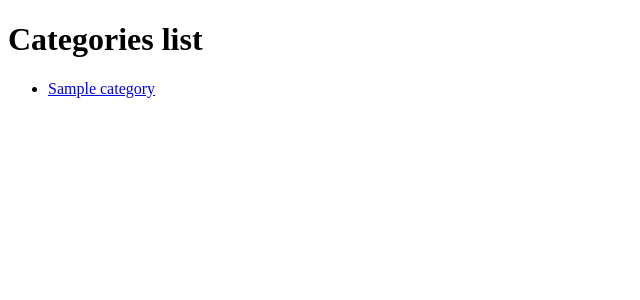
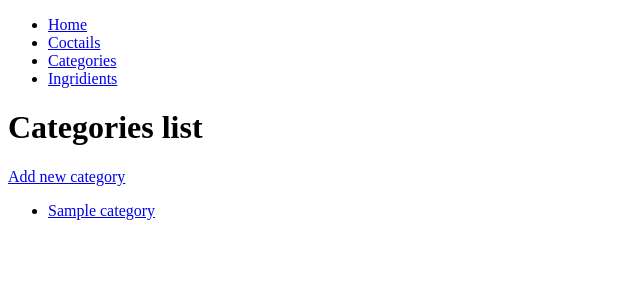
Before and after one commit to pokutnik/test_projects, a Django app: template coctail/localcoctail/templates/localcoctail/category_list.html in a window 1280 px wide. Shown: the top 300 px of the page, without its empty margins (0-640 px from the left). Run offline with Django 3.2, Linux system fonts and the light colour scheme; the template is opened without the code that fills it: most values are stand-ins (such as "Sample title", 1, 10 or a date in 2020); some libraries are stand-ins or nearby versions.

Commit message:
add menu and add links

```diff
--- a/coctail/localcoctail/templates/localcoctail/category_list.html
+++ b/coctail/localcoctail/templates/localcoctail/category_list.html
@@ -4,6 +4,7 @@
 
 {% block content %}
 	<h1>Categories list</h1>
+	<a href="{% url category_add %}">Add new category</a>
 	<ul class="categories">
 		{% for category in object_list %}
 			<li><a href="{{ category.get_absolute_url }}">{{ category.title }}</a></li>
--- a/coctail/localcoctail/templates/localcoctail/ingridient_list.html
+++ b/coctail/localcoctail/templates/localcoctail/ingridient_list.html
@@ -4,6 +4,7 @@
 
 {% block content %}
 	<h1>Ingridients list</h1>
+	<a href="{% url ingridient_add %}">Add new ingridient</a>
 	<ul class="ingridients">
 		{% for ingridient in object_list %}
 			<li><a href="{{ ingridient.get_absolute_url }}">{{ ingridient.value }}</a></li>
--- a/coctail/settings.py
+++ b/coctail/settings.py
@@ -94,7 +94,6 @@ TEMPLATE_LOADERS = (
 
 MIDDLEWARE_CLASSES = (
     'django.middleware.common.CommonMiddleware',
-    'django.middleware.csrf.CsrfViewMiddleware',
 )
 
 ROOT_URLCONF = 'coctail.urls'
--- a/coctail/templates/base.html
+++ b/coctail/templates/base.html
@@ -2,14 +2,18 @@
 <head>
   <meta charset="utf-8">
   <meta http-equiv="X-UA-Compatible" content="IE=edge,chrome=1">
-
   <title>{% block title %}Coctail site{% endblock %}</title>
   <link rel="stylesheet" href="{{ STATIC_URL }}css/style.css">
 </head>
 
 <body>
   <div class="header">
-
+    <ul class='nav'>
+      <li><a href="{% url index %}">Home</a></li>
+      <li><a href="{% url coctails %}">Coctails</a></li>
+      <li><a href="{% url categories %}">Categories</a></li>
+      <li><a href="{% url ingridients %}">Ingridients</a></li>
+    </ul>
   </div>
   <div class="main">
   {% block content %}
--- a/coctail/urls.py
+++ b/coctail/urls.py
@@ -3,6 +3,6 @@ from django.conf.urls.defaults import patterns, include, url
 from django.views.generic import TemplateView
 
 urlpatterns = patterns('',
-    (r'^$', TemplateView.as_view(template_name="index.html")),
+    url(r'^$', TemplateView.as_view(template_name="index.html"), name="index"),
     (r'^local/', include('localcoctail.urls')),
 )
```
